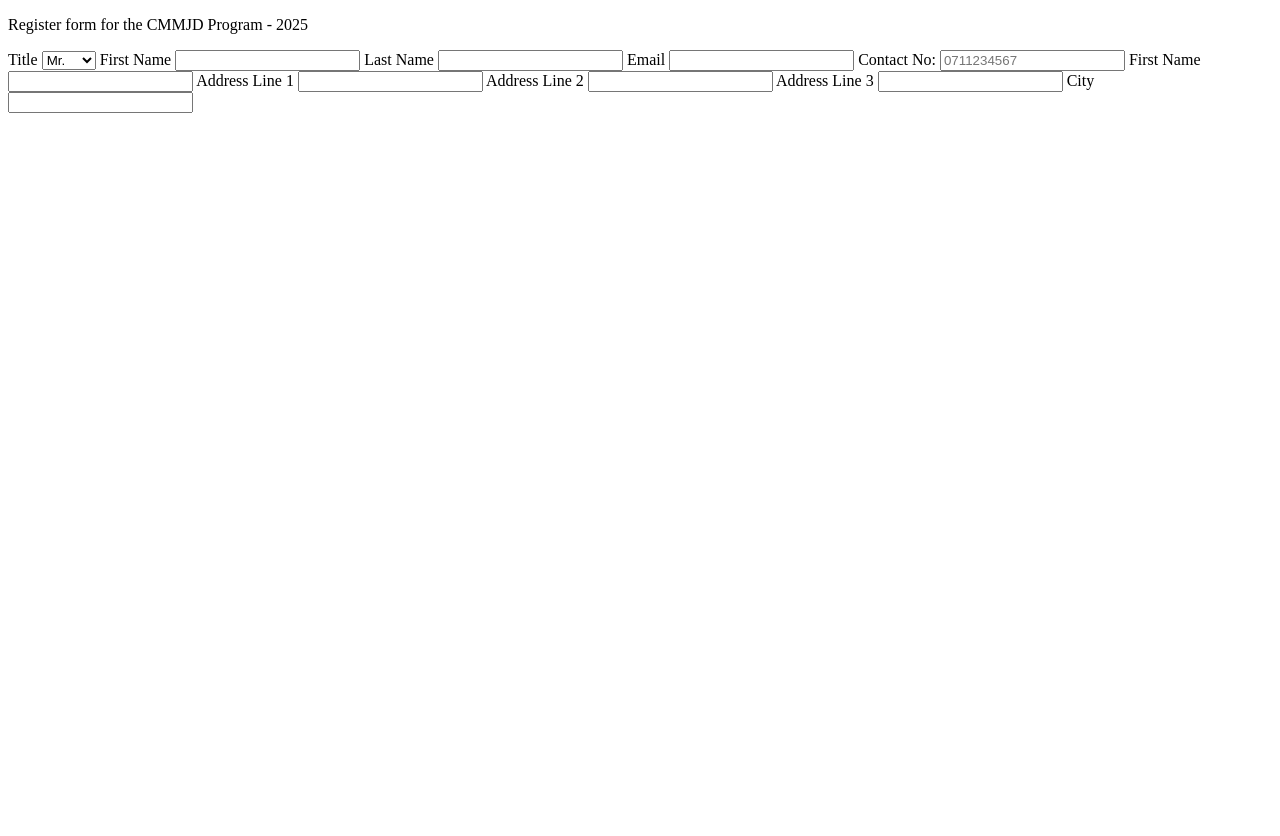
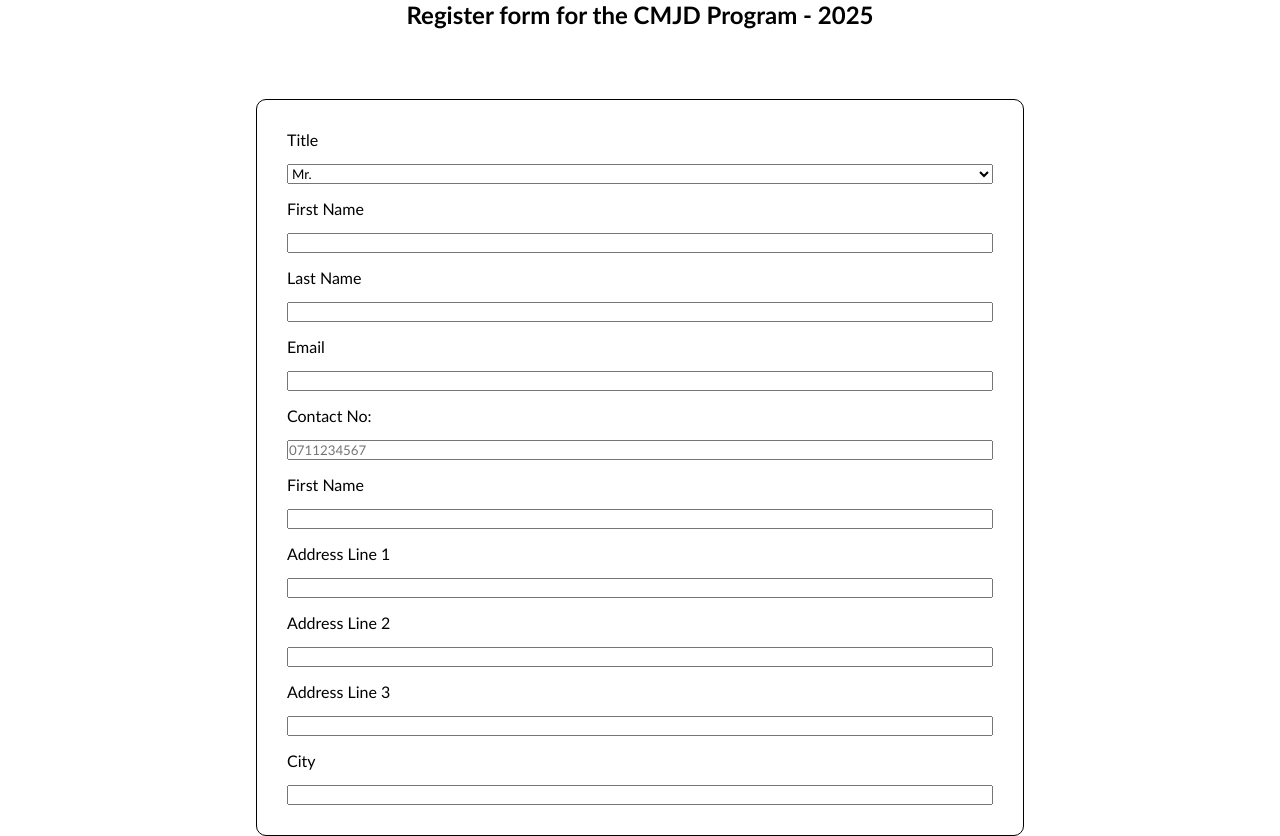
Before and after one commit to CMJD-111-Phase-02-Code-Base/FrontEndTech01, a plain HTML site: page project/form.html in a window 1280 px wide. Before the commit the page ends 800 px from the top, so only its background shows below. Drawn offline with Linux system fonts and the light colour scheme.

Commit message:
Form optimizing - 1

```diff
--- a/project/form.css
+++ b/project/form.css
@@ -0,0 +1,28 @@
+* {
+    margin: 0;
+    padding: 0;
+    overflow: auto;
+    box-sizing: border-box;
+    font-family: "Gill Sans", "Gill Sans MT", Calibri, "Trebuchet MS", sans-serif;
+  }
+  #form-topic{
+    font-size: 1.5rem;
+    text-align: center;
+    font-weight: bold;
+    padding-bottom: 20px;
+  }
+  form{
+      margin: 50px auto 0 auto;
+      padding: 30px;
+      border: 1px solid black;
+      border-radius: 10px;
+      position: absolute;
+      width: 60%;
+      display: flex;
+      flex-direction: column;
+      gap: 15px;
+      left: 0;
+      right: 0;
+
+
+  }
--- a/project/form.html
+++ b/project/form.html
@@ -9,7 +9,7 @@
 </head>
 <body>
     <div>
-        <p id="form-topic">Register form for the CMMJD Program - 2025</p>
+        <p id="form-topic">Register form for the CMJD Program - 2025</p>
     </div>
     <div>
         <form>
```
